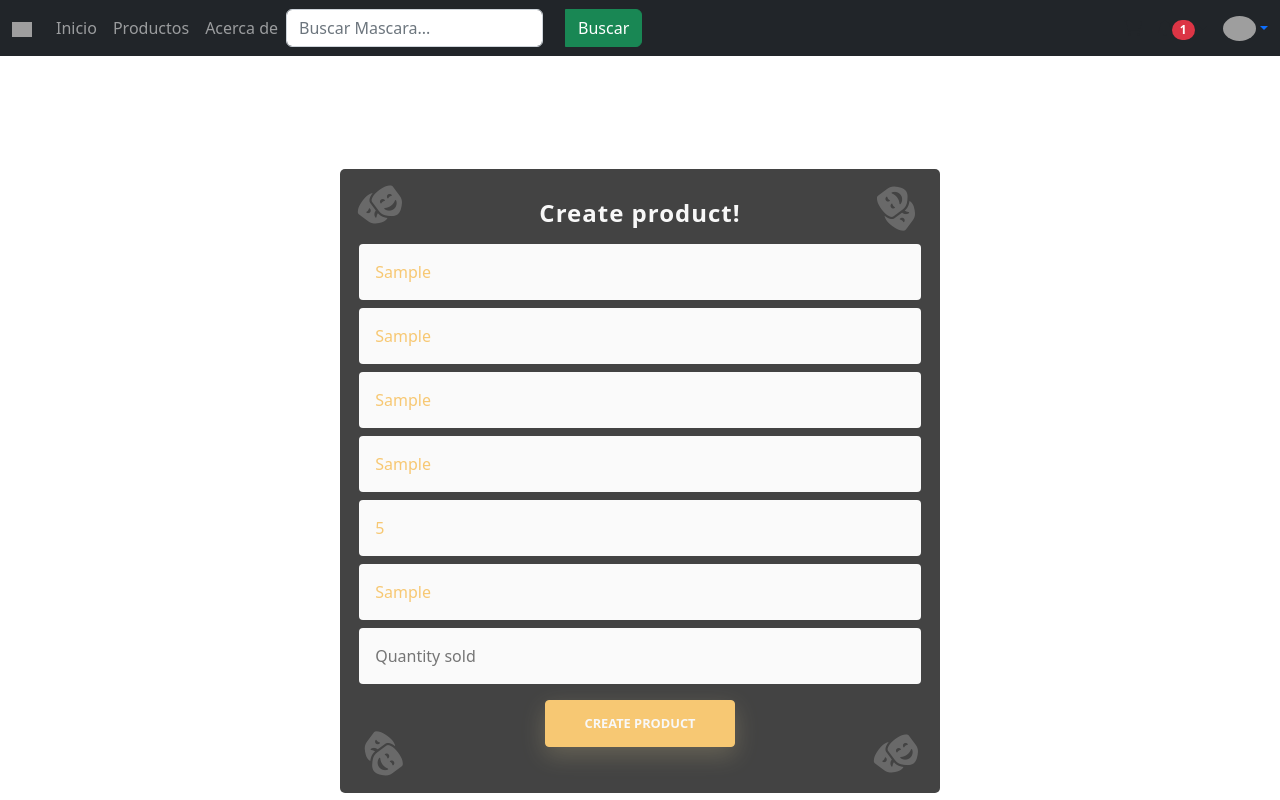
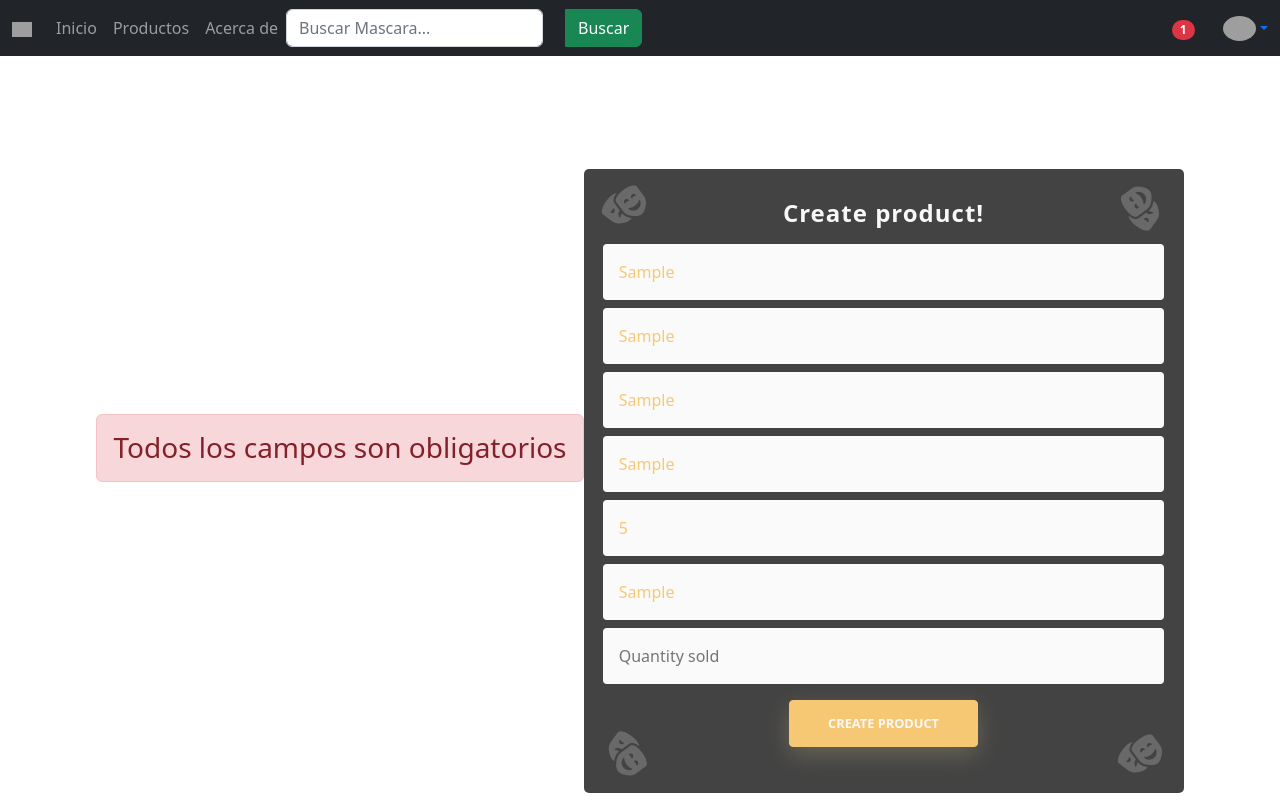
Before and after one commit to No-Country/C8-41-t-mern, a React (Vite) app in the folder client/: page /admin/crear-producto in a window 1280 px wide. Both pictures are taken after typing "Sample", "Sample", "Sample", "Sample", "5", "Sample" into the empty fields and a click on the button "CREATE PRODUCT". Shown: the top 800 px of the page. Built offline with nearby package versions, Linux system fonts and the light colour scheme; no server answers; grey boxes are pictures that could not be loaded.

Commit message:
Agregando cartel de error

```diff
--- a/client/src/components/CreateProduct/CreateProduct.jsx
+++ b/client/src/components/CreateProduct/CreateProduct.jsx
@@ -19,6 +19,7 @@ const CreateProduct = () => {
     }
 
     const [producto, setProducto] = useState(newProducto)
+    const [alerta, setAlerta] = useState('')
 
     const handleInput = (e) => {
 
@@ -31,7 +32,19 @@ const CreateProduct = () => {
 
     const handleSubmit = async(e) => {
         e.preventDefault()
-        let respuesta
+
+        let respuesta;
+        let { name, image, materials, description, price, delay, sold } = producto;
+
+        if ([name, image, materials, description, price, delay, sold].includes('')) {
+
+          setAlerta(<h3 className="alert alert-danger" role="alert">
+                      Todos los campos son obligatorios
+                    </h3>)
+
+          return
+        } else {
+
           await axios.post(`http://localhost:4000/api/products`, producto)
                       .then( resp => respuesta = resp.data.name)
 
@@ -44,27 +57,19 @@ const CreateProduct = () => {
                          timer: 2500
                        })
 
-
         }
 
 
-
-
-
-
-
-
-
-
-
-
-
-
-
+    }
 
     return (
 
     <div className="login__container">
+    { alerta
+
+
+
+     }
       <form
         onSubmit={handleSubmit}
         className="login__card"
@@ -82,6 +87,7 @@ const CreateProduct = () => {
             type="text"
             name="name"
             onChange={handleInput}
+            // required={true}
           />
           {/* <i className="input-icon fa-solid fa-user"></i>
 
@@ -113,6 +119,8 @@ const CreateProduct = () => {
             value={producto.image}
             name='image'
             onChange={handleInput}
+            // required={true}
+
           />
         </div>
         <div className="login__field">
@@ -133,6 +141,8 @@ const CreateProduct = () => {
             id="materials"
             value={producto.materials}
            onChange={handleInput}
+          //  required={true}
+
           />
         </div>
         <div className="login__field">
@@ -147,6 +157,8 @@ const CreateProduct = () => {
             id="description"
             value={producto.description}
             onChange={handleInput}
+            // required={true}
+
           />
         </div>
         <div className="login__field">
@@ -161,6 +173,8 @@ const CreateProduct = () => {
             value={producto.price}
             name='price'
             onChange={handleInput}
+            // required={true}
+
           />
         </div>
         <div className="login__field">
@@ -175,6 +189,8 @@ const CreateProduct = () => {
             value={producto.delay}
             name='delay'
             onChange={handleInput}
+            // required={true}
+
           />
         </div>
         <div className="login__field">
@@ -189,6 +205,8 @@ const CreateProduct = () => {
             value={producto.sold}
             name='sold'
             onChange={handleInput}
+            // required={true}
+
           />
         </div>
 
```
Lines whose indentation alone changed are shown as unchanged.
